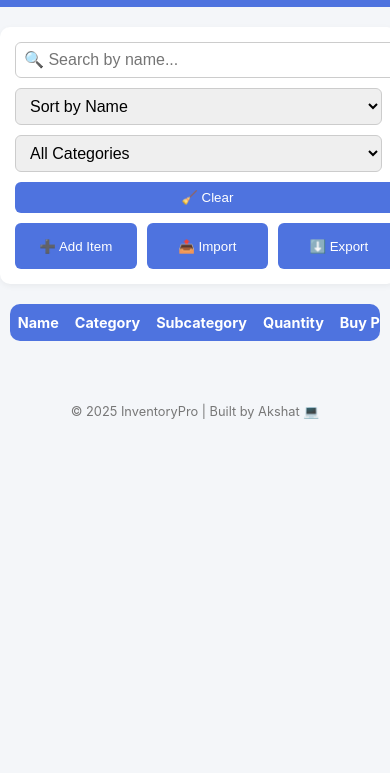
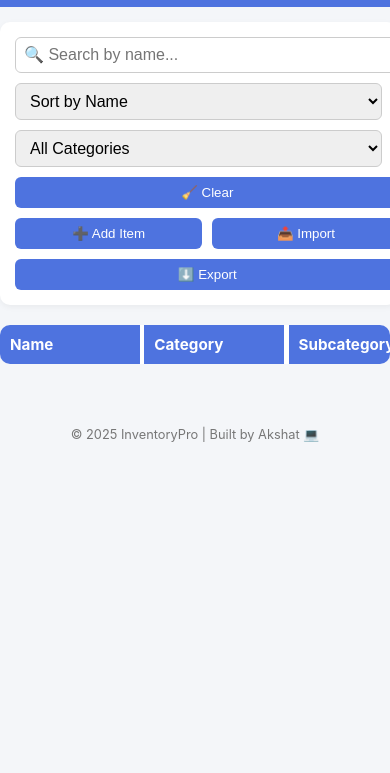
Before and after one commit to Akilucky-rogue/inventory-app, a website with bundled scripts: page public/inventory.html in a window 390 px wide. Shown: the part 70-843 px from the top of the page. Built offline with nearby package versions, Linux system fonts and the light colour scheme; no server answers.

Commit message:
Fixed mobile scroll and table layout for InventoryPro

```diff
--- a/public/style.css
+++ b/public/style.css
@@ -280,16 +280,22 @@ footer {
 
 /* ================== RESPONSIVENESS ================== */
 @media (max-width: 900px) {
+  html, body {
+    width: 100%;
+    overflow-x: hidden;
+  }
+
   body {
     font-size: 0.95rem;
-    overflow-x: hidden;
+    background: var(--background);
+    -webkit-overflow-scrolling: touch;
   }
 
   .navbar {
     flex-direction: column;
     align-items: flex-start;
+    padding: 10px 15px;
     gap: 10px;
-    padding: 10px 15px;
   }
 
   .navbar nav {
@@ -303,15 +309,17 @@ footer {
     position: absolute;
     top: 15px;
     right: 15px;
-    font-size: 1.3rem;
+    font-size: 1.4rem;
   }
 
   .controls-bar {
     flex-direction: column;
     align-items: stretch;
     width: 94%;
+    margin: 15px auto;
     gap: 10px;
     padding: 15px;
+    box-shadow: 0 2px 6px rgba(0,0,0,0.05);
   }
 
   .controls-bar input,
@@ -324,24 +332,44 @@ footer {
     display: flex;
     flex-wrap: wrap;
     gap: 10px;
-    justify-content: space-between;
+    justify-content: space-evenly;
   }
 
   .button {
-    flex: 1 1 30%;
-    min-width: 100px;
+    flex: 1 1 45%;
+    min-width: 120px;
+    text-align: center;
   }
 
+  /* Table container fix */
   table {
+    width: 100%;
+    border-radius: 10px;
+    border-collapse: collapse;
     display: block;
     overflow-x: auto;
+    overflow-y: visible;
     white-space: nowrap;
-    border-radius: 10px;
+    -webkit-overflow-scrolling: touch;
+  }
+
+  thead, tbody, th, td, tr {
+    display: inline-block;
+  }
+
+  thead {
+    width: 100%;
+  }
+
+  tr {
+    width: 100%;
   }
 
   th, td {
-    padding: 10px 8px;
-    font-size: 0.9rem;
+    width: auto;
+    min-width: 120px;
+    padding: 10px;
+    text-align: left;
   }
 
   .modal-card {
```
